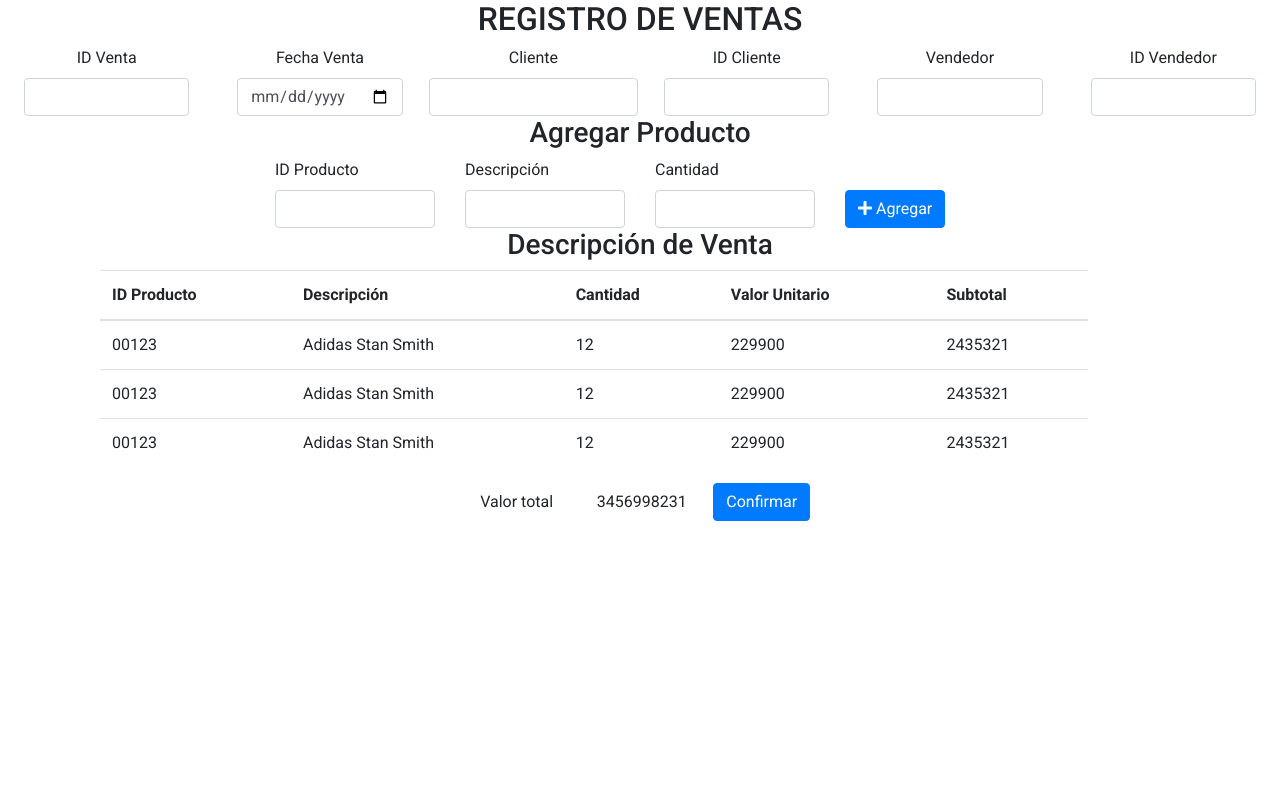
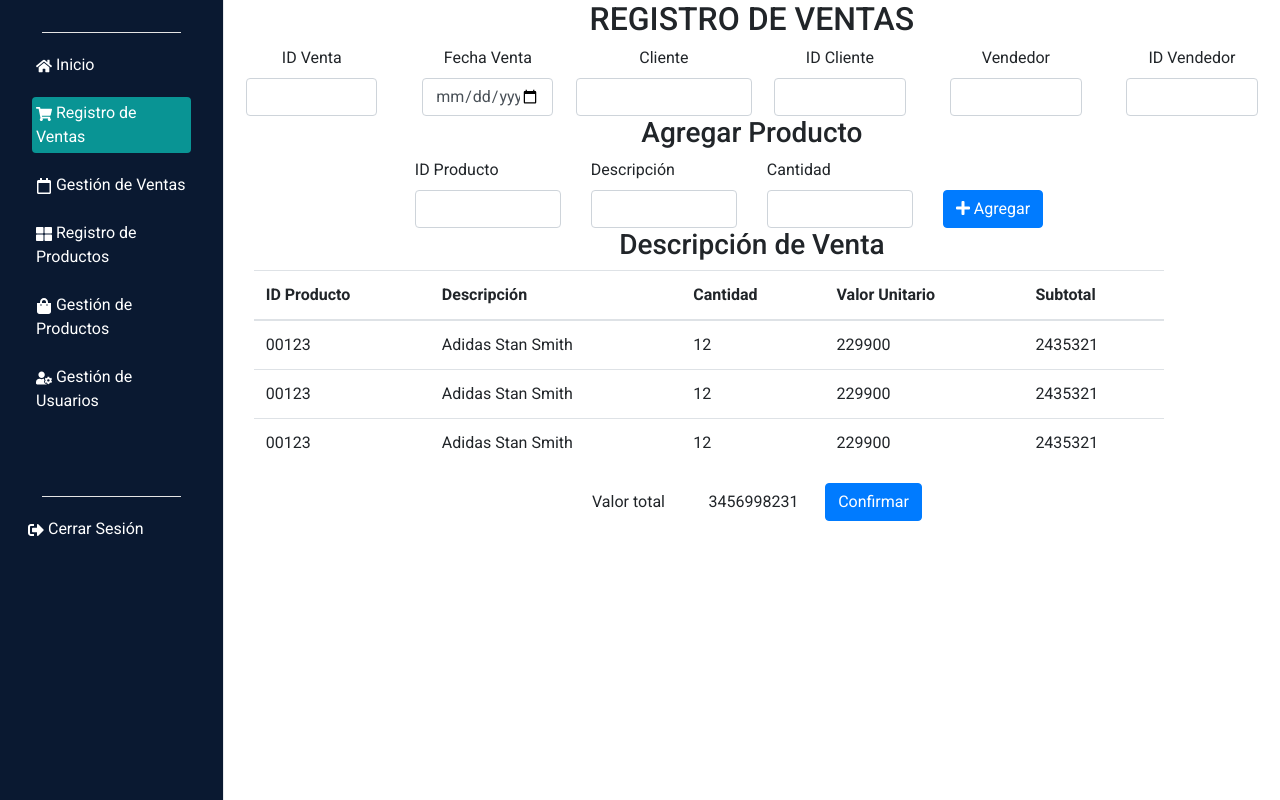
Before and after one commit to NovaDevs-MinTIC/NovaDevs, a React (Create React App) app: page /Ventas in a window 1280 px wide. Built offline with nearby package versions, Linux system fonts and the light colour scheme.

Commit message:
Se agregaron las rutas al App.jsx, aun falta corregir la manera en que se ponen las rutas para que se desplieguen las paginas en el layout

```diff
--- a/package.json
+++ b/package.json
@@ -7,8 +7,10 @@
     "@testing-library/react": "^11.1.0",
     "@testing-library/user-event": "^12.1.10",
     "bootstrap": "4.0.0-alpha.6",
+    "node-sass": "4.14.1",
     "react": "^17.0.2",
     "react-dom": "^17.0.2",
+    "react-icons": "^4.2.0",
     "react-router-dom": "^5.3.0",
     "react-scripts": "^4.0.3",
     "web-vitals": "^1.0.1"
--- a/src/App.jsx
+++ b/src/App.jsx
@@ -1,18 +1,37 @@
 import { BrowserRouter as Router, Switch, Route } from 'react-router-dom';
 import Login from 'pages/login';
 import Ventas from 'pages/Ventas';
+import Sidebar from 'Layouts/Sidebar';
+import 'styles/App.scss'
 
 
+// function App() {
+//   return (
+//     <div className="App">
+//       <Router>
+//         <Switch>
+//           <Route path={['/Ventas']}>
+//             <Sidebar>
+//               <Switch>
+//                 <Route path="/Ventas" exact={true} component={Ventas}></Route>
+//               </Switch>
+//             </Sidebar>
+//           </Route>
+//           <Route path="/" exact={true} component={Login}></Route>
+//         </Switch>
+//       </Router>
+//     </div>
 function App() {
   return (
-    <div className="App">
-      <Router>
-        <Switch>
-          <Route path="/" exact={true} component={Login}></Route>
-          <Route path="/Ventas" exact={true} component={Ventas}></Route>
-        </Switch>
-      </Router>
-    </div>
+    <Router>
+      <Route path="/" exact={true} component={Login}></Route>
+      <div className="flex w-100">
+      <Sidebar></Sidebar>
+      <div className="content">
+        <Route path="/Ventas" exact={true} component={Ventas}></Route>
+      </div>
+      </div>
+    </Router>
   );
 }
 
--- a/src/Layouts/Sidebar.jsx
+++ b/src/Layouts/Sidebar.jsx
@@ -1,10 +1,8 @@
 import { NavLink } from 'react-router-dom'
-import logo from './logo.png';
 import * as FaIcons from 'react-icons/fa'
 function Sidebar(){
     return(
         <div className="sidebar">
-        <img className="logo" src={logo} />
     <ul>
     <hr></hr>
         <li>
@@ -12,7 +10,7 @@ function Sidebar(){
             activeClassName="active"><FaIcons.FaHome/> Inicio</NavLink>
         </li>
         <li>
-            <NavLink to="/registrarVentas" exact className="mr-2 text-white rounded py-1 w-100 d-inline-block px-1"
+            <NavLink to="/Ventas" exact className="mr-2 text-white rounded py-1 w-100 d-inline-block px-1"
             activeClassName="active"><FaIcons.FaShoppingCart/> Registro de Ventas</NavLink>
         </li>
         <li>
```
Also changed, not shown: 1 other file (tests, documents, lock files or other folders).
